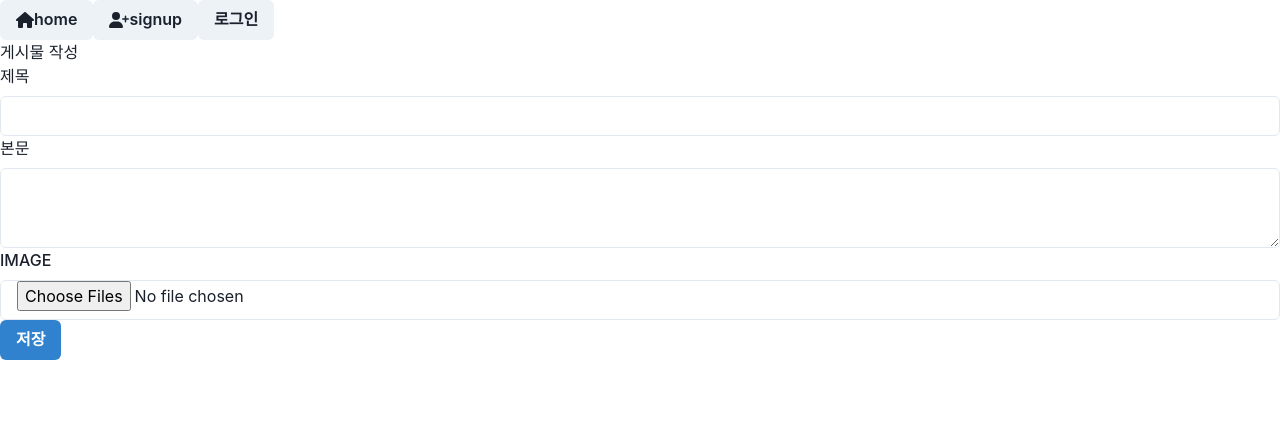
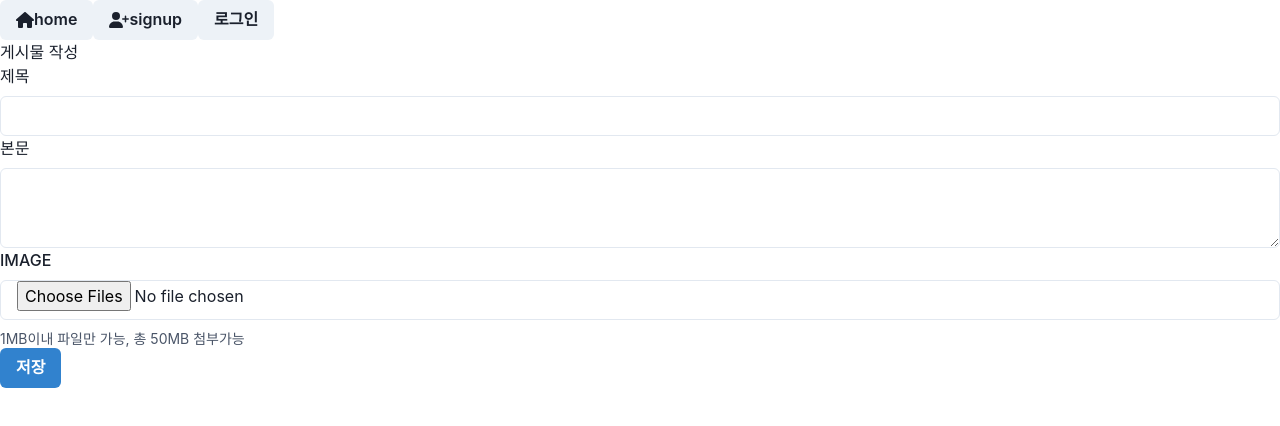
Before and after one commit to hoonil1/prj1_practice, a React (Create React App) app: page /write in a window 1280 px wide. Shown: the top 426 px of the page. Built offline with nearby package versions, Linux system fonts and the light colour scheme; no server answers.

Commit message:
파일 크기 제한 안내 메세지 출력

```diff
--- a/src/page/BoardWrite.js
+++ b/src/page/BoardWrite.js
@@ -3,6 +3,7 @@ import {
   Box,
   Button,
   FormControl,
+  FormHelperText,
   FormLabel,
   Input,
   Textarea,
@@ -75,6 +76,7 @@ export function BoardWrite() {
             multiple
             onChange={(e) => setFiles(e.target.files)}
           />
+          <FormHelperText>1MB이내 파일만 가능, 총 50MB 첨부가능</FormHelperText>
         </FormControl>
         <Button
           isDisabled={isSubmitting}
```
